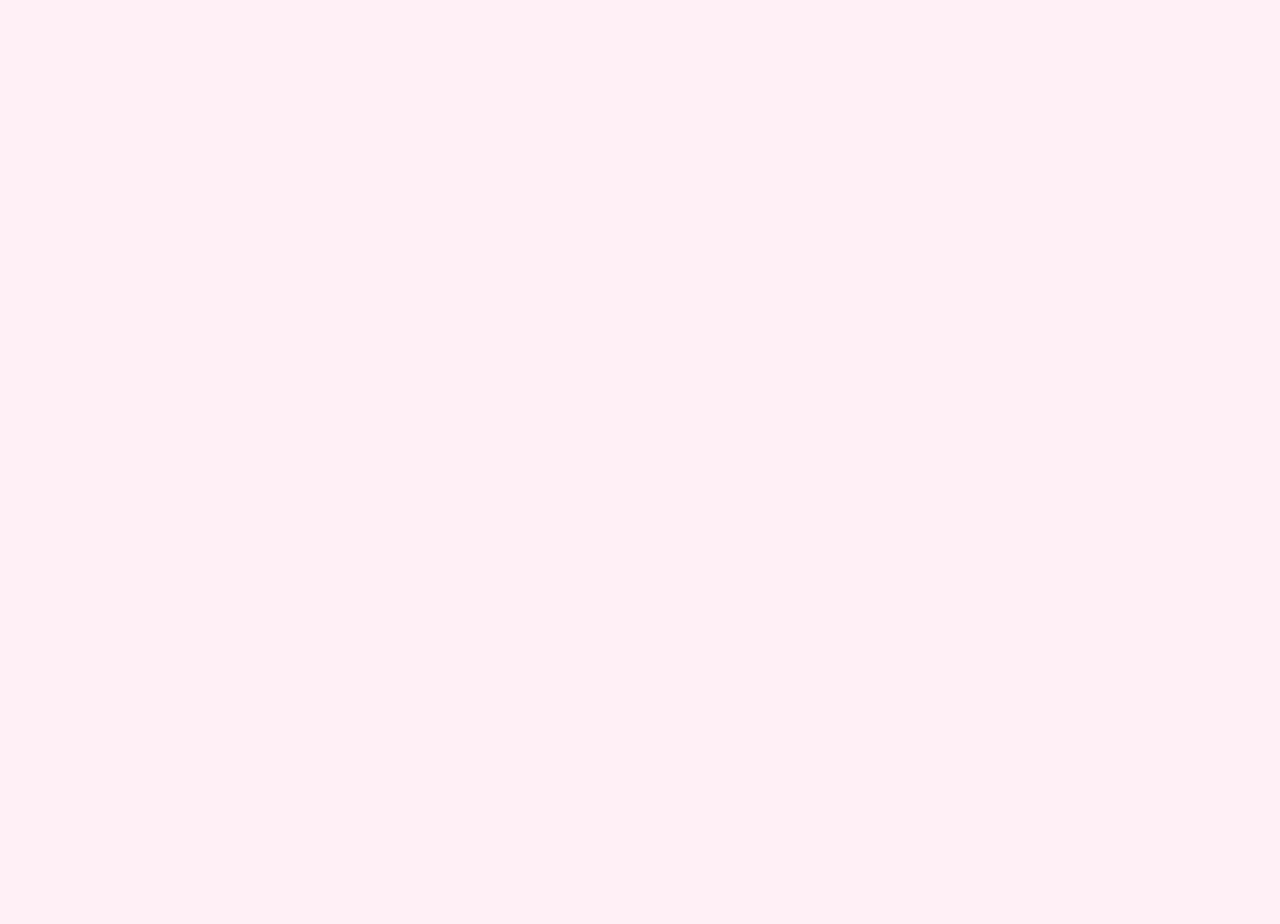
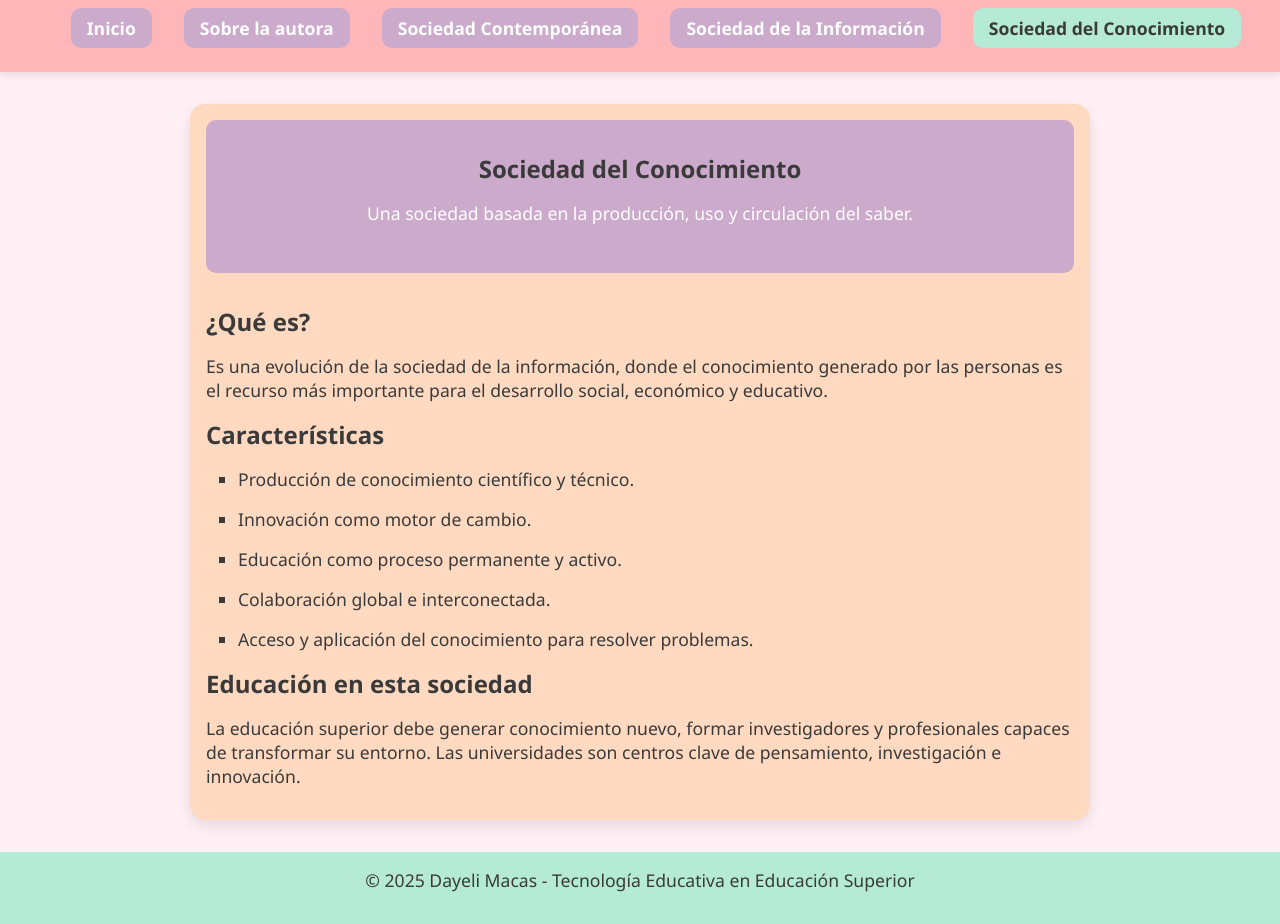
Before and after one commit to Dayeli22/classhosting, a plain HTML site: page sociedad_conocimiento.html in a window 1280 px wide. Before the commit the page ends 800 px from the top, so only its background shows below. Drawn offline with Linux system fonts and the light colour scheme.

Commit message:
Update sociedad_conocimiento.html

```diff
--- a/sociedad_conocimiento.html
+++ b/sociedad_conocimiento.html
@@ -5,11 +5,7 @@
   <meta name="viewport" content="width=device-width, initial-scale=1" />
   <title>Sociedad del Conocimiento</title>
   <style>
-    * {
-      margin: 0;
-      padding: 0;
-      box-sizing: border-box;
-    }
+    * { margin: 0; padding: 0; box-sizing: border-box; }
 
     body {
       font-family: 'Segoe UI', sans-serif;
@@ -19,3 +15,117 @@
       flex-direction: column;
       min-height: 100vh;
     }
+
+    header {
+      background: #FFB6B9;
+      padding: 1rem 0;
+      box-shadow: 0 3px 8px rgba(0,0,0,0.1);
+    }
+
+    .menu ul {
+      list-style: none;
+      display: flex;
+      justify-content: center;
+      gap: 2rem;
+    }
+
+    .menu ul li a {
+      text-decoration: none;
+      color: #fff;
+      background-color: #CBAACB;
+      padding: 0.5rem 1rem;
+      border-radius: 10px;
+      font-weight: bold;
+      transition: 0.3s ease;
+    }
+
+    .menu ul li a:hover,
+    .menu ul li a.active {
+      background-color: #B5EAD7;
+      color: #3a3a3a;
+    }
+
+    main {
+      flex-grow: 1;
+      max-width: 900px;
+      margin: 2rem auto;
+      padding: 1rem;
+      background-color: #FFDAC1;
+      border-radius: 15px;
+      box-shadow: 0 6px 15px rgba(0, 0, 0, 0.1);
+    }
+
+    .hero {
+      background-color: #CBAACB;
+      color: #fff;
+      padding: 2rem 1rem;
+      border-radius: 10px;
+      text-align: center;
+      margin-bottom: 2rem;
+    }
+
+    h1, h2 { color: #3a3a3a; margin-bottom: 1rem; }
+    p, li { font-size: 1.1rem; margin-bottom: 1rem; }
+
+    ul { list-style-type: square; padding-left: 2rem; }
+
+    footer {
+      background: #B5EAD7;
+      text-align: center;
+      padding: 1rem 0;
+      font-size: 0.9rem;
+      color: #3a3a3a;
+      margin-top: auto;
+    }
+
+    @media(max-width: 600px) {
+      .menu ul {
+        flex-direction: column;
+        gap: 1rem;
+        align-items: center;
+      }
+    }
+  </style>
+</head>
+<body>
+  <header>
+    <nav class="menu">
+      <ul>
+        <li><a href="index.html">Inicio</a></li>
+        <li><a href="autor.html">Sobre la autora</a></li>
+        <li><a href="sociedad_contemporanea.html">Sociedad Contemporánea</a></li>
+        <li><a href="sociedad_informacion.html">Sociedad de la Información</a></li>
+        <li><a href="sociedad_conocimiento.html" class="active">Sociedad del Conocimiento</a></li>
+      </ul>
+    </nav>
+  </header>
+
+  <main>
+    <section class="hero">
+      <h1>Sociedad del Conocimiento</h1>
+      <p>Una sociedad basada en la producción, uso y circulación del saber.</p>
+    </section>
+
+    <section>
+      <h2>¿Qué es?</h2>
+      <p>Es una evolución de la sociedad de la información, donde el conocimiento generado por las personas es el recurso más importante para el desarrollo social, económico y educativo.</p>
+
+      <h2>Características</h2>
+      <ul>
+        <li>Producción de conocimiento científico y técnico.</li>
+        <li>Innovación como motor de cambio.</li>
+        <li>Educación como proceso permanente y activo.</li>
+        <li>Colaboración global e interconectada.</li>
+        <li>Acceso y aplicación del conocimiento para resolver problemas.</li>
+      </ul>
+
+      <h2>Educación en esta sociedad</h2>
+      <p>La educación superior debe generar conocimiento nuevo, formar investigadores y profesionales capaces de transformar su entorno. Las universidades son centros clave de pensamiento, investigación e innovación.</p>
+    </section>
+  </main>
+
+  <footer>
+    <p>© 2025 Dayeli Macas - Tecnología Educativa en Educación Superior</p>
+  </footer>
+</body>
+</html>
```
